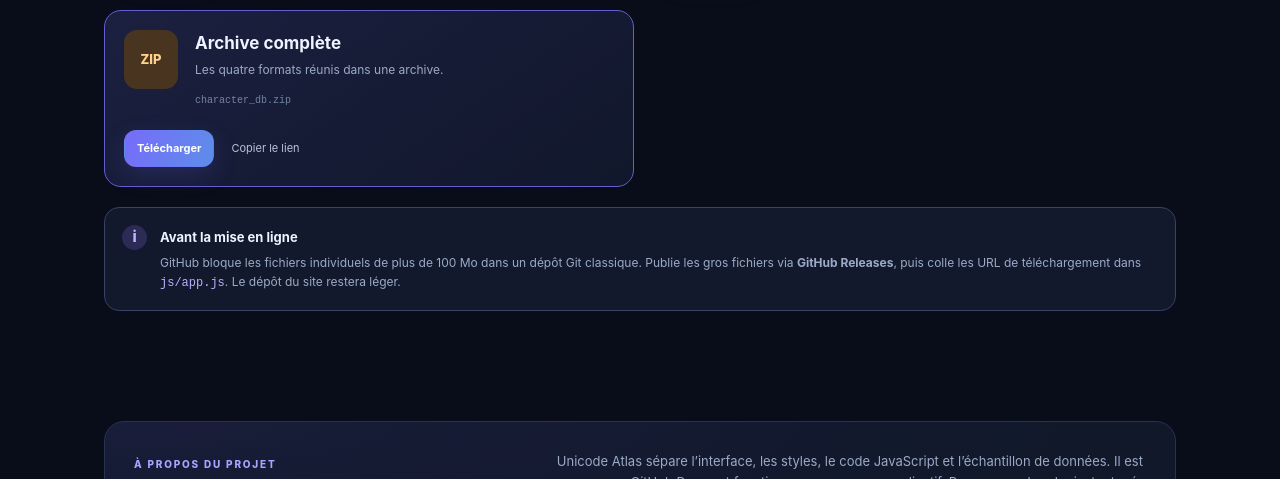
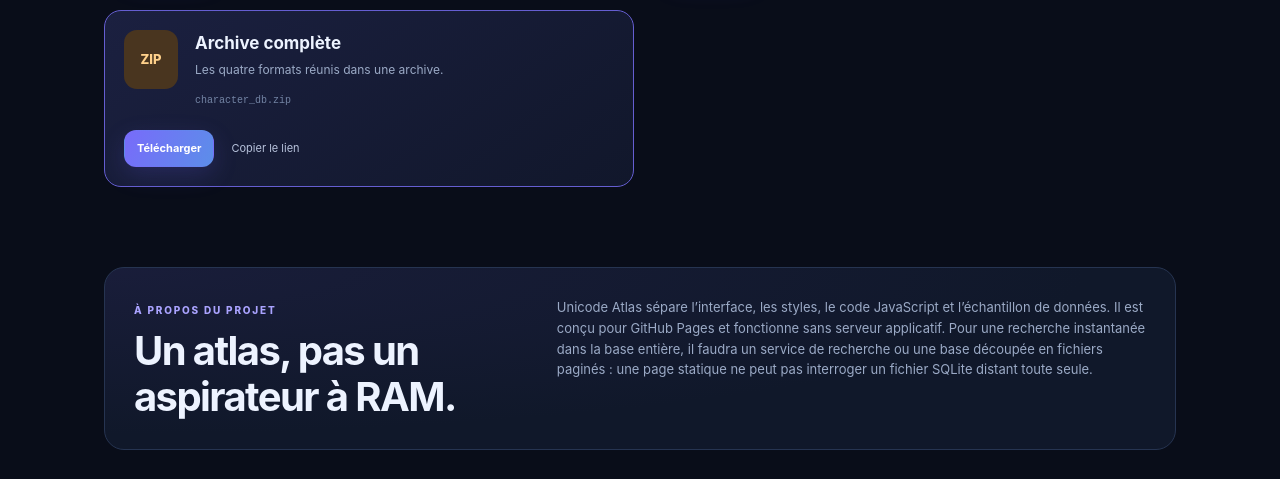
Before and after one commit to Inyala/Atlas-Character, a plain HTML site: page index.html in a window 1280 px wide. Shown: the part 2854-3333 px from the top of the page. Drawn offline with Linux system fonts and the light colour scheme.

Commit message:
Remove hosting note and link status from index.html
Removed hosting note and link status elements from the HTML.

```diff
--- a/index.html
+++ b/index.html
@@ -123,9 +123,7 @@
           <div class="card-actions"><a class="button primary download-link" data-format="zip" href="#" target="_blank" rel="noopener">Télécharger</a><button class="copy-link" data-copy-format="zip" type="button">Copier le lien</button></div>
         </article>
       </div>
-      <div class="hosting-note"><span class="note-icon">i</span><div><strong>Avant la mise en ligne</strong><p>GitHub bloque les fichiers individuels de plus de 100 Mo dans un dépôt Git classique. Publie les gros fichiers via <b>GitHub Releases</b>, puis colle les URL de téléchargement dans <code>js/app.js</code>. Le dépôt du site restera léger.</p></div></div>
-      <div class="link-status" id="link-status" role="status" aria-live="polite"></div>
-    </section>
+      </section>
 
     <section class="section about-section" id="about">
       <div class="about-panel">
```
